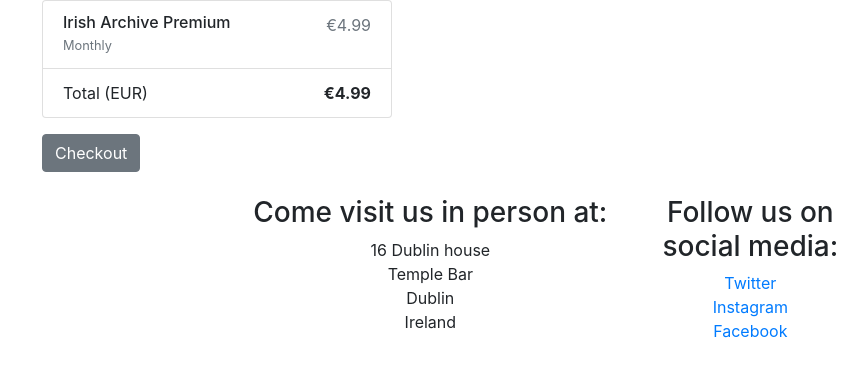
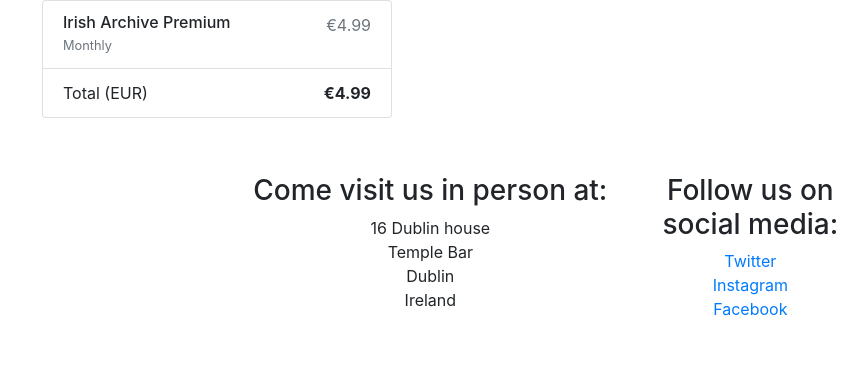
Before and after one commit to cc1005/milestone_4, a Django app: page /checkout/checkout/ in a window 1280 px wide. Shown: the part 56-433 px from the top of the page, without its empty margins (423-1280 px from the left). Run offline with Django 3.2, Linux system fonts and the light colour scheme; the visitor is signed in with stand-in values (Sample User, id 1); some libraries are stand-ins or nearby versions.

Commit message:
Checkout not assigning memembership to premium members in testing. Reinstating older code to see if that resolves issue.

```diff
--- a/checkout/templates/checkout.html
+++ b/checkout/templates/checkout.html
@@ -30,52 +30,24 @@
           <strong>€{{ euro_price }}</strong>
         </li>
       </ul>
-      <button class="btn btn-secondary paymentbutton texttitle" id="checkout-button-plan_HCsVwhn77y0sdm" role="link">
-        Checkout
-      </button>
-      <div id="error-message"></div>
     </div>
   </div>
-
 </div>
 
-
-<!-- Load Stripe.js on your website. -->
-<script src="https://js.stripe.com/v3"></script>
-
-<!-- Create a button that your customers click to complete their purchase. Customize the styling to suit your branding. -->
-<div class="container"></div>
-
-
-<script>
-  (function () {
-    var stripe = Stripe('pk_test_aJVFBgWVpGJ6IhND2czRM1gx00o2zdHZte');
-
-    var checkoutButton = document.getElementById('checkout-button-plan_HCsVwhn77y0sdm');
-    checkoutButton.addEventListener('click', function () {
-      // When the customer clicks on the button, redirect
-      // them to Checkout.
-      stripe.redirectToCheckout({
-        items: [{ plan: 'plan_HCsVwhn77y0sdm', quantity: 1 }],
-
-        // Do not rely on the redirect to the successUrl for fulfilling
-        // purchases, customers may not always reach the success_url after
-        // a successful payment.
-        // Instead use one of the strategies described in
-        // https://stripe.com/docs/payments/checkout/fulfillment
-        successUrl: 'https://finalmilestoneproject.herokuapp.com/',
-        cancelUrl: 'https://finalmilestoneproject.herokuapp.com/checkout/checkout/',
-      })
-        .then(function (result) {
-          if (result.error) {
-            // If `redirectToCheckout` fails due to a browser or network
-            // error, display the localized error message to your customer.
-            var displayError = document.getElementById('error-message');
-            displayError.textContent = result.error.message;
-          }
-        });
-    });
-  })();
-</script>
+<div class="text-center pt-3">
+  <form action="{% url 'checkout' %}" method="POST">
+      {% csrf_token %}
+      <script src="https://checkout.stripe.com/checkout.js" class="stripe-button"
+          data-key="pk_test_aJVFBgWVpGJ6IhND2czRM1gx00o2zdHZte"
+          data-amount="{{ price }}"
+          data-name="Irish Archive membership"
+          data-description="Premium Membership"
+          data-email="{{ user.email }}"
+          data-image="https://stripe.com/img/documentation/checkout/marketplace.png"
+          data-locale="auto">
+          </script>
+      <input type="hidden" value="{{ plan }}" name="plan" />
+  </form>
+</div>
 
 {% endblock %}
```
